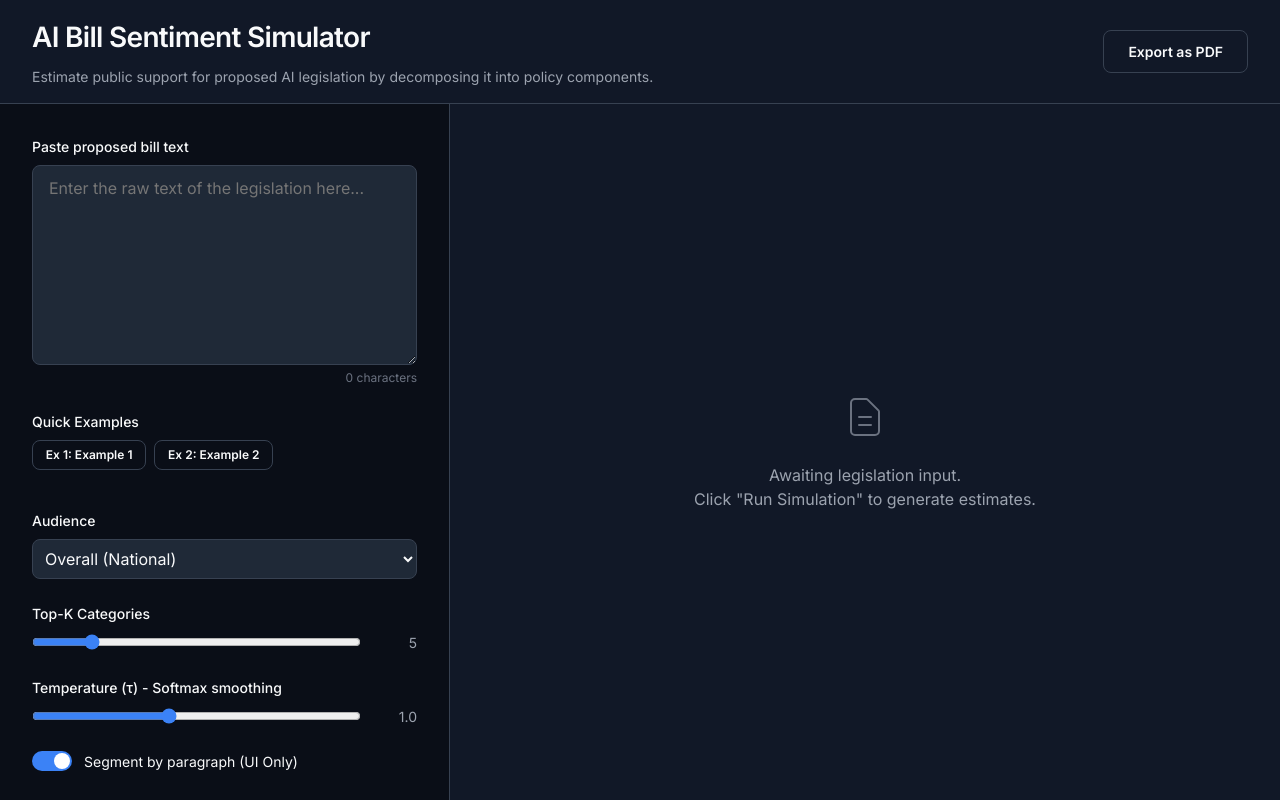
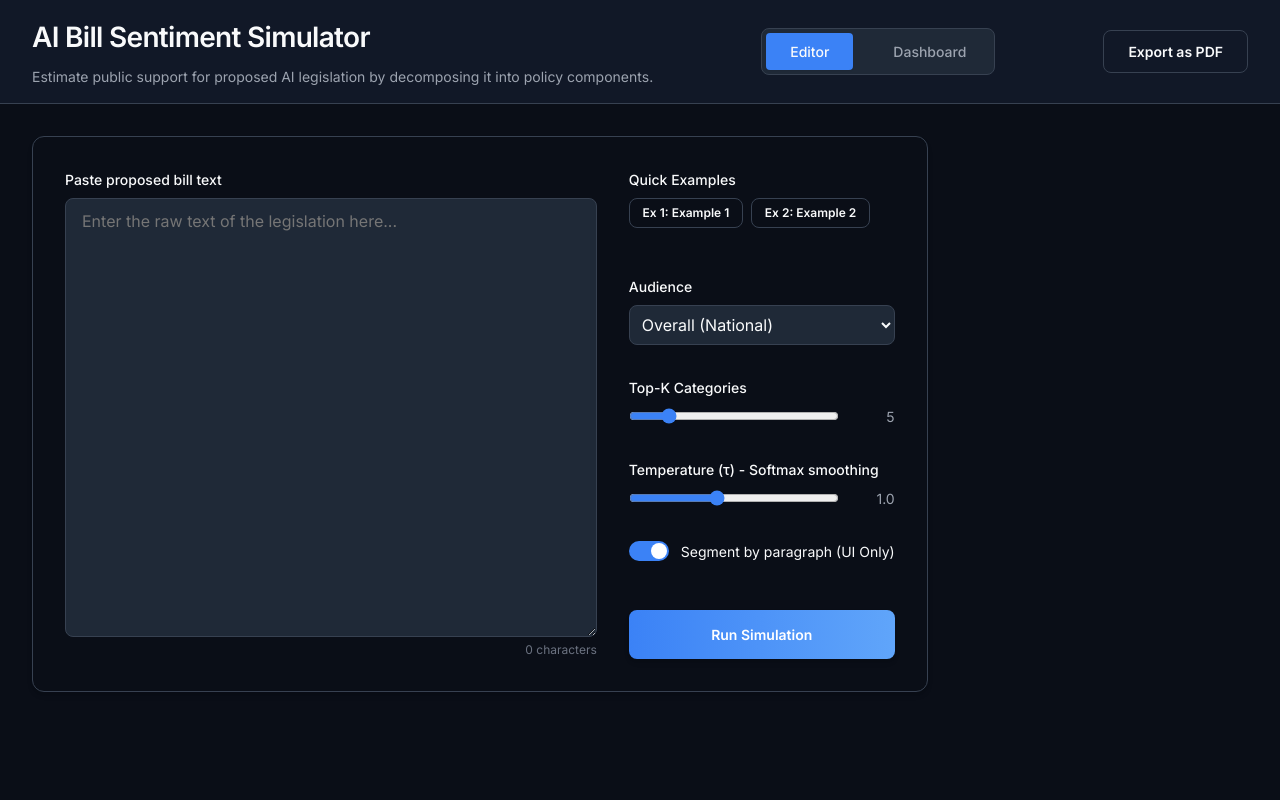
Before and after one commit to FinVisTech/DataHacks, a React (Vite) app in the folder ai-bill-simulator/: page / in a window 1280 px wide. Built offline with nearby package versions, Linux system fonts and the light colour scheme.

Commit message:
feat: complete UI rebuild with full width and top navigation navigation

```diff
--- a/ai-bill-simulator/package.json
+++ b/ai-bill-simulator/package.json
@@ -11,7 +11,8 @@
   },
   "dependencies": {
     "react": "^18.3.1",
-    "react-dom": "^18.3.1"
+    "react-dom": "^18.3.1",
+    "react-router-dom": "^7.13.0"
   },
   "devDependencies": {
     "@eslint/js": "^9.11.1",
--- a/ai-bill-simulator/src/App.jsx
+++ b/ai-bill-simulator/src/App.jsx
@@ -1,15 +1,17 @@
 import React, { useState } from 'react';
-import LeftPanel from './components/LeftPanel';
-import RightPanel from './components/RightPanel';
+import { BrowserRouter as Router, Routes, Route, useNavigate, NavLink } from 'react-router-dom';
+import InputPage from './pages/InputPage';
+import ResultsPage from './pages/ResultsPage';
 import { simulate } from './utils/simulator';
 
-export default function App() {
+function AppContent() {
   const [billText, setBillText] = useState('');
   const [audience, setAudience] = useState('Overall (National)');
   const [topK, setTopK] = useState(5);
   const [tau, setTau] = useState(1.0);
 
   const [results, setResults] = useState(null);
+  const navigate = useNavigate();
 
   const handleRunSimulation = () => {
     if (!billText.trim()) {
@@ -18,6 +20,8 @@ export default function App() {
     }
     const res = simulate(billText, audience, topK, tau);
     setResults(res);
+    // Navigate to results page after simulation
+    navigate('/results');
   };
 
   return (
@@ -27,6 +31,16 @@ export default function App() {
           <h1>AI Bill Sentiment Simulator</h1>
           <span className="header-subtitle">Estimate public support for proposed AI legislation by decomposing it into policy components.</span>
         </div>
+
+        <nav className="top-nav">
+          <NavLink to="/" className={({ isActive }) => isActive ? "nav-link active" : "nav-link"}>
+            Editor
+          </NavLink>
+          <NavLink to="/results" className={({ isActive }) => isActive ? "nav-link active" : "nav-link"}>
+            Dashboard
+          </NavLink>
+        </nav>
+
         <div className="header-actions">
           <button className="btn btn-secondary" onClick={() => window.print()}>
             Export as PDF
@@ -35,7 +49,9 @@ export default function App() {
       </header>
 
       <main className="main-content">
-        <LeftPanel
+        <Routes>
+          <Route path="/" element={
+            <InputPage
               billText={billText}
               setBillText={setBillText}
               audience={audience}
@@ -46,15 +62,26 @@ export default function App() {
               setTau={setTau}
               onRun={handleRunSimulation}
             />
-
-        <RightPanel
+          } />
+          <Route path="/results" element={
+            <ResultsPage
               results={results}
               billText={billText}
               audience={audience}
               topK={topK}
               tau={tau}
             />
+          } />
+        </Routes>
       </main>
     </div>
   );
 }
+
+export default function App() {
+  return (
+    <Router>
+      <AppContent />
+    </Router>
+  );
+}
--- a/ai-bill-simulator/src/index.css
+++ b/ai-bill-simulator/src/index.css
@@ -46,15 +46,31 @@ body {
 }
 
 /* Typography & General */
-h1, h2, h3, h4 {
+h1,
+h2,
+h3,
+h4 {
   font-weight: 600;
   color: var(--text-primary);
   margin-bottom: 0.5rem;
 }
 
-h1 { font-size: 1.75rem; letter-spacing: -0.025em; }
-h2 { font-size: 1.25rem;}
-h3 { font-size: 1rem; color: var(--text-secondary); text-transform: uppercase; letter-spacing: 0.05em; margin-bottom: 1rem;}
+h1 {
+  font-size: 1.75rem;
+  letter-spacing: -0.025em;
+}
+
+h2 {
+  font-size: 1.25rem;
+}
+
+h3 {
+  font-size: 1rem;
+  color: var(--text-secondary);
+  text-transform: uppercase;
+  letter-spacing: 0.05em;
+  margin-bottom: 1rem;
+}
 
 p {
   color: var(--text-secondary);
@@ -328,11 +344,11 @@ textarea.form-control {
   transition: transform 0.3s cubic-bezier(0.4, 0.0, 0.2, 1);
 }
 
-.toggle-switch input:checked + .toggle-slider {
+.toggle-switch input:checked+.toggle-slider {
   background-color: var(--accent-primary);
 }
 
-.toggle-switch input:checked + .toggle-slider::after {
+.toggle-switch input:checked+.toggle-slider::after {
   transform: translateX(20px);
 }
 
@@ -347,7 +363,7 @@ textarea.form-control {
   height: 32px;
   border-radius: 16px;
   overflow: hidden;
-  box-shadow: inset 0 2px 4px rgba(0,0,0,0.1);
+  box-shadow: inset 0 2px 4px rgba(0, 0, 0, 0.1);
 }
 
 .stacked-segment {
@@ -360,9 +376,17 @@ textarea.form-control {
   transition: width 0.8s cubic-bezier(0.4, 0, 0.2, 1);
 }
 
-.bg-agree { background-color: var(--color-agree); }
-.bg-neutral { background-color: var(--color-neutral); }
-.bg-disagree { background-color: var(--color-disagree); }
+.bg-agree {
+  background-color: var(--color-agree);
+}
+
+.bg-neutral {
+  background-color: var(--color-neutral);
+}
+
+.bg-disagree {
+  background-color: var(--color-disagree);
+}
 
 .bar-legend {
   display: flex;
@@ -451,9 +475,20 @@ textarea.form-control {
   font-weight: 500;
 }
 
-.chip.agree { background-color: rgba(16, 185, 129, 0.15); color: var(--color-agree); }
-.chip.neutral { background-color: rgba(107, 114, 128, 0.2); color: var(--text-primary); }
-.chip.disagree { background-color: rgba(239, 68, 68, 0.15); color: var(--color-disagree); }
+.chip.agree {
+  background-color: rgba(16, 185, 129, 0.15);
+  color: var(--color-agree);
+}
+
+.chip.neutral {
+  background-color: rgba(107, 114, 128, 0.2);
+  color: var(--text-primary);
+}
+
+.chip.disagree {
+  background-color: rgba(239, 68, 68, 0.15);
+  color: var(--color-disagree);
+}
 
 .keyword-list {
   display: flex;
@@ -473,8 +508,15 @@ textarea.form-control {
 
 /* Animations */
 @keyframes fadeIn {
-  from { opacity: 0; transform: translateY(10px); }
-  to { opacity: 1; transform: translateY(0); }
+  from {
+    opacity: 0;
+    transform: translateY(10px);
+  }
+
+  to {
+    opacity: 1;
+    transform: translateY(0);
+  }
 }
 
 .animate-fade {
@@ -526,8 +568,13 @@ textarea.form-control {
   gap: 1rem;
 }
 
-.delta-item.pos { color: var(--color-agree); }
-.delta-item.neg { color: var(--color-disagree); }
+.delta-item.pos {
+  color: var(--color-agree);
+}
+
+.delta-item.neg {
+  color: var(--color-disagree);
+}
 
 /* Highlighter logic */
 mark {
@@ -536,3 +583,98 @@ mark {
   border-radius: 2px;
   padding: 0 2px;
 }
+
+/* Pages Layout */
+.page-container {
+  display: flex;
+  flex: 1;
+  width: 100%;
+  height: 100%;
+  overflow: hidden;
+}
+
+.page-input {
+  /* We remove centered alignment so it fills the screen */
+  background-color: var(--bg-main);
+  padding: 2rem;
+  overflow-y: auto;
+}
+
+.page-input .left-panel {
+  border-right: none;
+  max-width: 1200px;
+  /* Make it large and wide */
+  width: 100%;
+  margin: 0 auto;
+  /* Center horizontally */
+  border: 1px solid var(--border-color);
+  border-radius: var(--radius-lg);
+  box-shadow: var(--shadow-md);
+  padding: 2rem;
+  box-sizing: border-box;
+
+  /* Switch layout orientation to grid if desired */
+  display: grid;
+  grid-template-columns: 2fr 1fr;
+  /* Text area larger, controls smaller */
+  gap: 2rem;
+  height: auto;
+}
+
+/* Make sure text area fills height inside grid */
+.page-input .left-panel .input-group:first-child {
+  grid-row: span 6;
+  /* Span multiple rows */
+}
+
+.page-input .left-panel textarea.form-control {
+  min-height: 400px;
+  height: 100%;
+}
+
+.page-results {
+  flex-direction: column;
+  background-color: var(--bg-panel);
+  padding: 1.5rem 2rem 0 2rem;
+  overflow-y: auto;
+}
+
+.results-header-actions {
+  margin-bottom: 1rem;
+}
+
+.page-results .right-panel {
+  padding: 0;
+  overflow-y: visible;
+}
+
+/* TOP NAV STYLES */
+.top-nav {
+  display: flex;
+  gap: 1rem;
+  background-color: var(--bg-card);
+  padding: 0.25rem;
+  border-radius: var(--radius-md);
+  border: 1px solid var(--border-color);
+}
+
+.nav-link {
+  color: var(--text-secondary);
+  text-decoration: none;
+  padding: 0.5rem 1.5rem;
+  font-size: 0.875rem;
+  font-weight: 500;
+  border-radius: var(--radius-sm);
+  transition: all 0.2s ease;
+}
+
+.nav-link:hover {
+  color: var(--text-primary);
+  background-color: rgba(255, 255, 255, 0.05);
+}
+
+.nav-link.active {
+  color: var(--text-primary);
+  background-color: var(--accent-primary);
+  box-shadow: var(--shadow-sm);
+}
--- /dev/null
+++ b/ai-bill-simulator/src/pages/InputPage.jsx
@@ -0,0 +1,28 @@
+import React from 'react';
+import LeftPanel from '../components/LeftPanel';
+
+export default function InputPage({
+    billText, setBillText,
+    audience, setAudience,
+    topK, setTopK,
+    tau, setTau,
+    onRun
+}) {
+    return (
+        <div className="page-container page-input animate-fade">
+            <div className="input-page-centered">
+                <LeftPanel
+                    billText={billText}
+                    setBillText={setBillText}
+                    audience={audience}
+                    setAudience={setAudience}
+                    topK={topK}
+                    setTopK={setTopK}
+                    tau={tau}
+                    setTau={setTau}
+                    onRun={onRun}
+                />
+            </div>
+        </div>
+    );
+}
--- /dev/null
+++ b/ai-bill-simulator/src/pages/ResultsPage.jsx
@@ -0,0 +1,26 @@
+import React from 'react';
+import { useNavigate } from 'react-router-dom';
+import RightPanel from '../components/RightPanel';
+
+export default function ResultsPage({
+    results, billText, audience, topK, tau
+}) {
+    const navigate = useNavigate();
+
+    return (
+        <div className="page-container page-results animate-fade">
+            <div className="results-header-actions">
+                <button className="btn btn-secondary" onClick={() => navigate('/')}>
+                    &larr; Back to Editor
+                </button>
+            </div>
+            <RightPanel
+                results={results}
+                billText={billText}
+                audience={audience}
+                topK={topK}
+                tau={tau}
+            />
+        </div>
+    );
+}
```
Also changed, not shown: 1 other file (tests, documents, lock files or other folders). Lines whose indentation alone changed are shown as unchanged.
